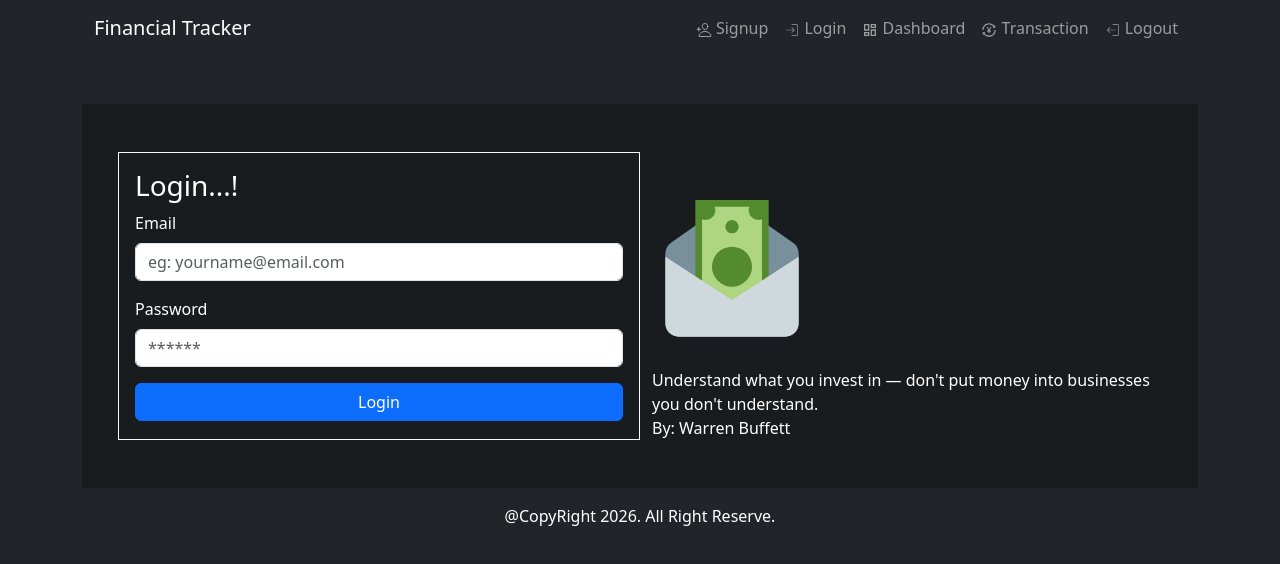
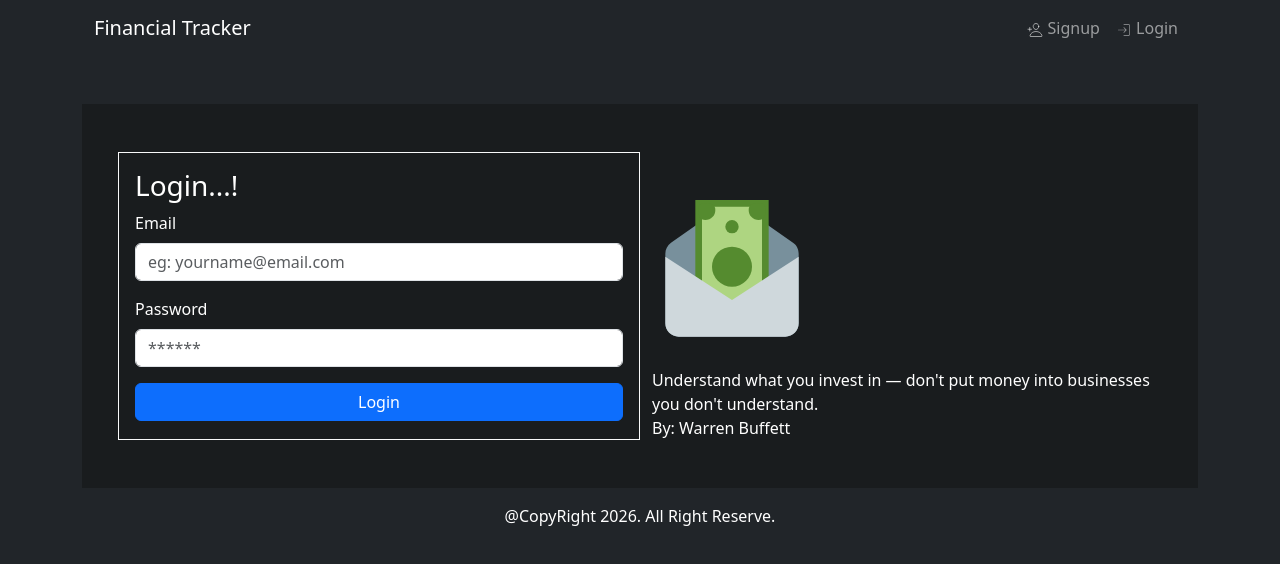
Before and after one commit to yadin-nou/finance-tracker, a React (Vite) app: page / in a window 1280 px wide. Shown: the top 564 px of the page. Built offline with nearby package versions, Linux system fonts and the light colour scheme.

Commit message:
header menu bar when logout

```diff
--- a/src/component/Layout/HeaderLayouts.jsx
+++ b/src/component/Layout/HeaderLayouts.jsx
@@ -12,7 +12,8 @@ export const HeaderLayouts = () => {
   // const useUser = useContext(userContext);
   // console.log(useUser);
   //console.log(useUser());
-  const { setUser } = useUser();
+  const { user, setUser } = useUser();
+
   const handleLogout = () => {
     //clear token from browser
     localStorage.removeItem("jwtAccess");
@@ -26,12 +27,18 @@ export const HeaderLayouts = () => {
         <Navbar.Toggle aria-controls="basic-navbar-nav" />
         <Navbar.Collapse id="basic-navbar-nav">
           <Nav className="ms-auto">
+            {!user?._id && (
+              <>
                 <Link to="/signup" className="nav-link">
                   <IoPersonAddOutline /> Signup
                 </Link>
                 <Link to="/login" className="nav-link">
                   <CiLogin /> Login
                 </Link>
+              </>
+            )}
+            {user?._id && (
+              <>
                 <Link to="/dashboard" className="nav-link">
                   <MdOutlineDashboard /> Dashboard
                 </Link>
@@ -41,6 +48,8 @@ export const HeaderLayouts = () => {
                 <Link to="/" className="nav-link" onClick={handleLogout}>
                   <CiLogout /> Logout
                 </Link>
+              </>
+            )}
           </Nav>
         </Navbar.Collapse>
       </Container>
```
Lines whose indentation alone changed are shown as unchanged.
